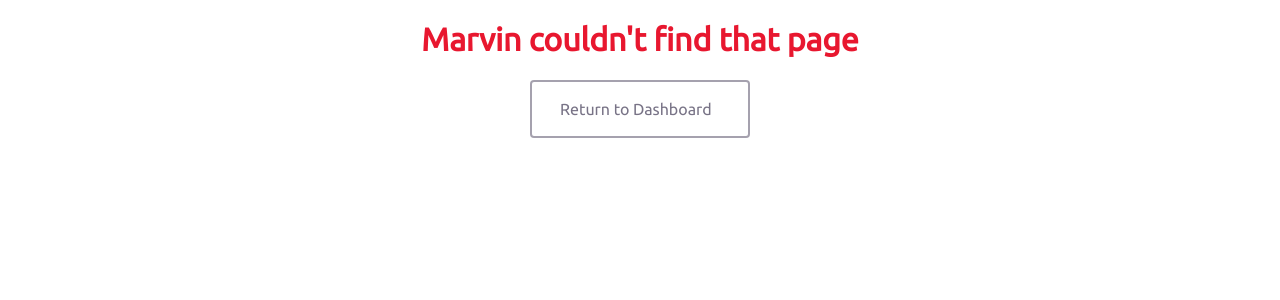
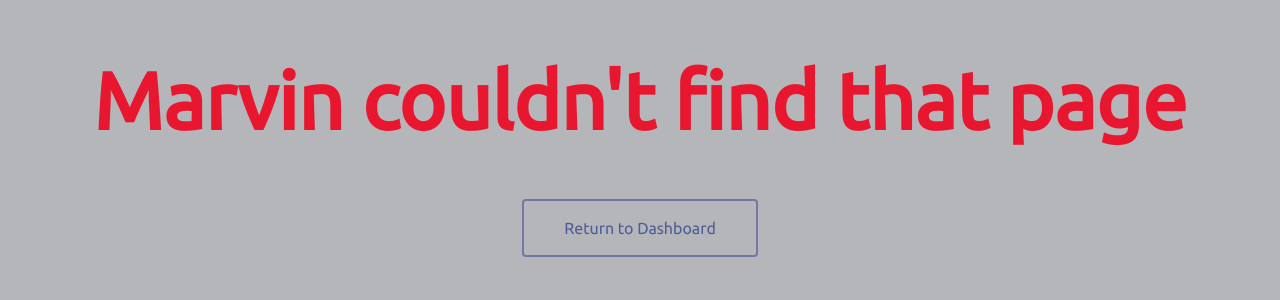
Before and after one commit to RafaelCenzano/Marvin-v3-client, a Flask app: page /404_not_found in a window 1280 px wide. Shown: the top 300 px of the page. Run offline with Flask 2, Linux system fonts and the light colour scheme.

Commit message:
new classes and colors

```diff
--- a/static/css/not_found.css
+++ b/static/css/not_found.css
@@ -1,9 +1,14 @@
 body {
   font-family: 'Ubuntu', sans-serif;
+  background-color: rgba(180, 182, 185, 1);
 }
 
 h1 {
   color: #e8172f;
+  font-size: 5rem;
+}
+
+.text-center {
   text-align: center;
 }
 
@@ -13,7 +18,6 @@ h1 {
   left: 50%;
   margin-top: -5.375rem;
   margin-left: -5.563rem;
-  text-align: center;
 }
 
 a {
@@ -24,18 +28,18 @@ a {
   transition: all 200ms cubic-bezier(0.390, 0.500, 0.150, 1.360);
   display: block;
   margin: 1.25rem auto;
-  max-width: 10rem;
+  max-width: 11rem;
   text-decoration: none;
   border-radius: 0.25rem;
   padding: 1.25rem 1.875rem;
 }
 
 a.redirect-button {
-  color: rgba(30, 22, 54, 0.6);
-  box-shadow: rgba(30, 22, 54, 0.4) 0 0rem 0rem 0.125rem inset;
+  color: rgba(14, 32, 125, 0.6);
+  box-shadow: rgba(14, 32, 125, 0.4) 0 0rem 0rem 0.125rem inset;
 }
 
 a.redirect-button:hover {
-  color: rgba(255, 255, 255, 0.85);
-  box-shadow: rgba(30, 22, 54, 0.7) 0 0rem 0rem 2.5rem inset;
+  color: rgba(52, 190, 49, 0.85);
+  box-shadow: rgba(14, 32, 125, 0.7) 0 0rem 0rem 2.5rem inset;
 }
--- a/templates/not_found.html
+++ b/templates/not_found.html
@@ -13,9 +13,9 @@
 </head>
 <body>
 
-  <h1>Marvin couldn't find that page</h1>
+  <h1 class="text-center">Marvin couldn't find that page</h1>
 
-  <div class="warp"><a href="/dashboard" class="redirect-button">Return to Dashboard</a></div>
+  <div class="warp"><a href="/dashboard" class="redirect-button text-center">Return to Dashboard</a></div>
 
 </body>
 </html>
```
